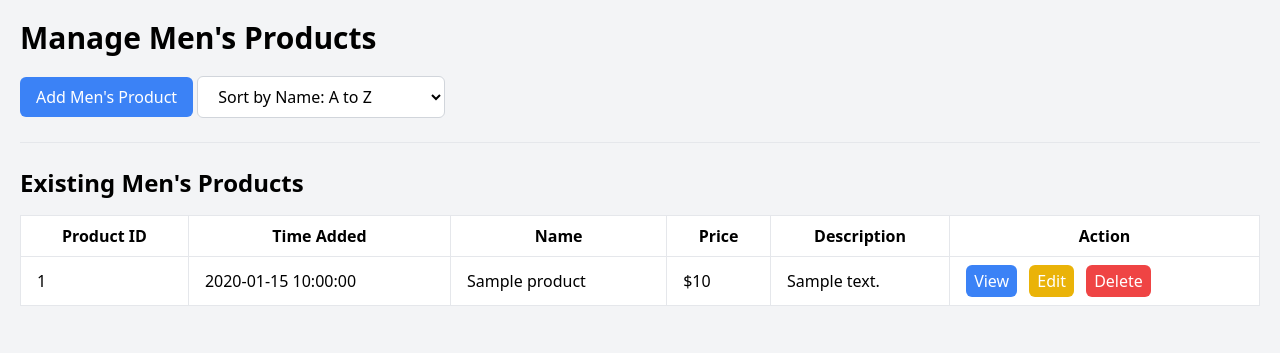
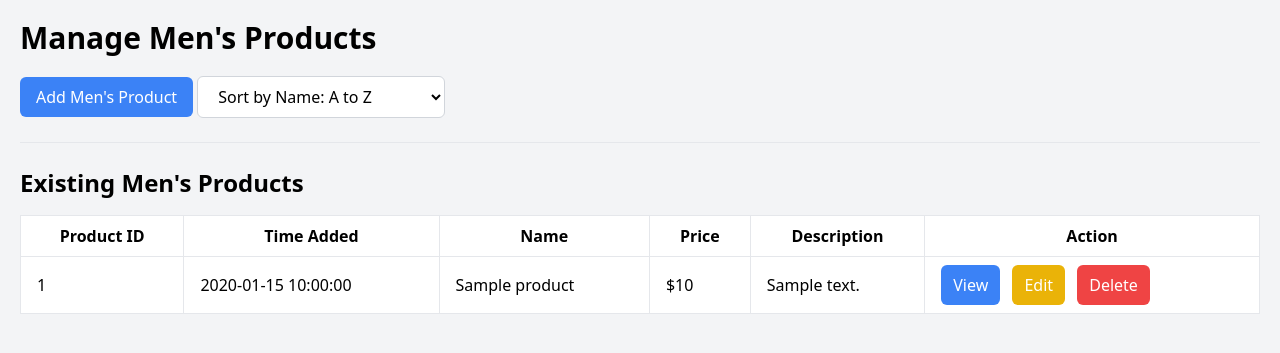
Before and after one commit to HannanLK/Clothing-store, a PHP site: the page made by app/views/admin/mensProducts.php in a window 1280 px wide. Shown: the top 353 px of the page. Run offline with PHP 8.4, Linux system fonts and the light colour scheme; the template is opened without the code that fills it: most values are stand-ins (such as "Sample title", 1, 10 or a date in 2020); some libraries are stand-ins or nearby versions.

Commit message:
button change

```diff
--- a/app/views/admin/mensProducts.php
+++ b/app/views/admin/mensProducts.php
@@ -101,9 +101,9 @@
                             <td class="border px-4 py-2">$<?= htmlspecialchars($product['price']) ?></td>
                             <td class="border px-4 py-2"><?= htmlspecialchars($product['description']) ?></td>
                             <td class="border px-4 py-2">
-                                <button class="view-product bg-blue-500 text-white px-2 py-1 rounded-md" data-id="<?= $product['id'] ?>">View</button>
-                                <button class="edit-product bg-yellow-500 text-white px-2 py-1 rounded-md ml-2" data-id="<?= $product['id'] ?>">Edit</button>
-                                <button class="delete-product bg-red-500 text-white px-2 py-1 rounded-md ml-2" data-id="<?= $product['id'] ?>">Delete</button>
+                                <button class="view-product bg-blue-500 text-white px-3 py-2 rounded-md" data-id="<?= $product['id'] ?>">View</button>
+                                <button class="edit-product bg-yellow-500 text-white px-3 py-2 rounded-md ml-2" data-id="<?= $product['id'] ?>">Edit</button>
+                                <button class="delete-product bg-red-500 text-white px-3 py-2 rounded-md ml-2" data-id="<?= $product['id'] ?>">Delete</button>
                             </td>
                         </tr>
                     <?php endforeach; ?>
--- a/app/views/admin/users.php
+++ b/app/views/admin/users.php
@@ -85,9 +85,9 @@
                             <td class="border px-4 py-2"><?= htmlspecialchars($user['email']) ?></td>
                             <td class="border px-4 py-2"><?= htmlspecialchars($user['role']) ?></td>
                             <td class="border px-4 py-2">
-                                <button class="view-user bg-blue-500 text-white px-2 py-1 rounded-md" data-id="<?= $user['user_id'] ?>">View</button>
-                                <button class="edit-user bg-yellow-500 text-white px-2 py-1 rounded-md ml-2" data-id="<?= $user['user_id'] ?>">Edit</button>
-                                <button class="delete-user bg-red-500 text-white px-2 py-1 rounded-md ml-2" data-id="<?= $user['user_id'] ?>">Delete</button>
+                                <button class="view-user bg-blue-500 text-white px-3 py-2 rounded-md" data-id="<?= $user['user_id'] ?>">View</button>
+                                <button class="edit-user bg-yellow-500 text-white px-3 py-2 rounded-md ml-2" data-id="<?= $user['user_id'] ?>">Edit</button>
+                                <button class="delete-user bg-red-500 text-white px-3 py-2 rounded-md ml-2" data-id="<?= $user['user_id'] ?>">Delete</button>
                             </td>
                         </tr>
                     <?php endforeach; ?>
--- a/app/views/admin/womensProducts.php
+++ b/app/views/admin/womensProducts.php
@@ -101,9 +101,9 @@
                             <td class="border px-4 py-2">$<?= htmlspecialchars($product['price']) ?></td>
                             <td class="border px-4 py-2"><?= htmlspecialchars($product['description']) ?></td>
                             <td class="border px-4 py-2">
-                                <button class="view-product bg-blue-500 text-white px-2 py-1 rounded-md" data-id="<?= $product['id'] ?>">View</button>
-                                <button class="edit-product bg-yellow-500 text-white px-2 py-1 rounded-md ml-2" data-id="<?= $product['id'] ?>">Edit</button>
-                                <button class="delete-product bg-red-500 text-white px-2 py-1 rounded-md ml-2" data-id="<?= $product['id'] ?>">Delete</button>
+                                <button class="view-product bg-blue-500 text-white px-3 py-2 rounded-md" data-id="<?= $product['id'] ?>">View</button>
+                                <button class="edit-product bg-yellow-500 text-white px-3 py-2 rounded-md ml-2" data-id="<?= $product['id'] ?>">Edit</button>
+                                <button class="delete-product bg-red-500 text-white px-3 py-2 rounded-md ml-2" data-id="<?= $product['id'] ?>">Delete</button>
                             </td>
                         </tr>
                     <?php endforeach; ?>
```
